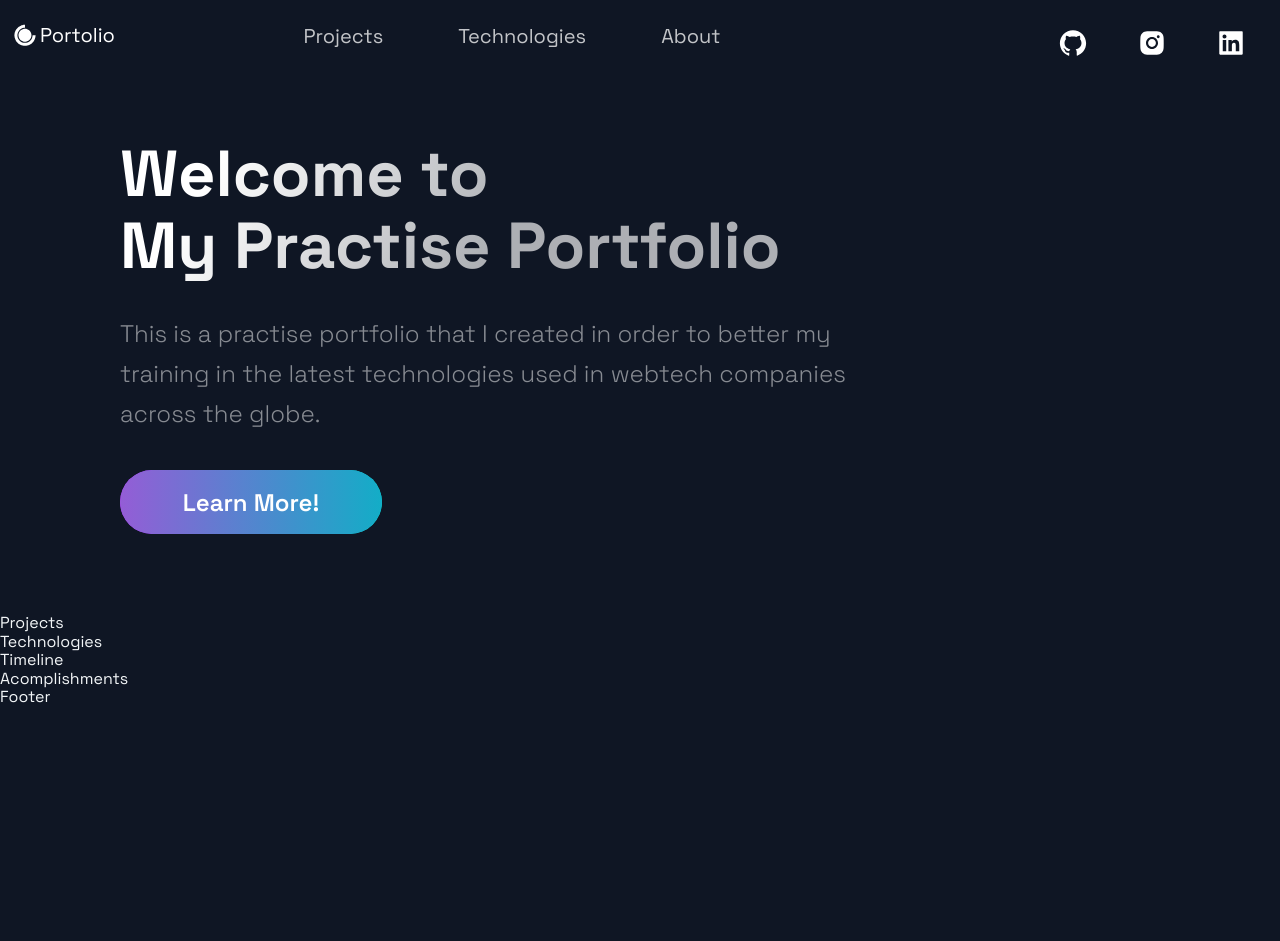
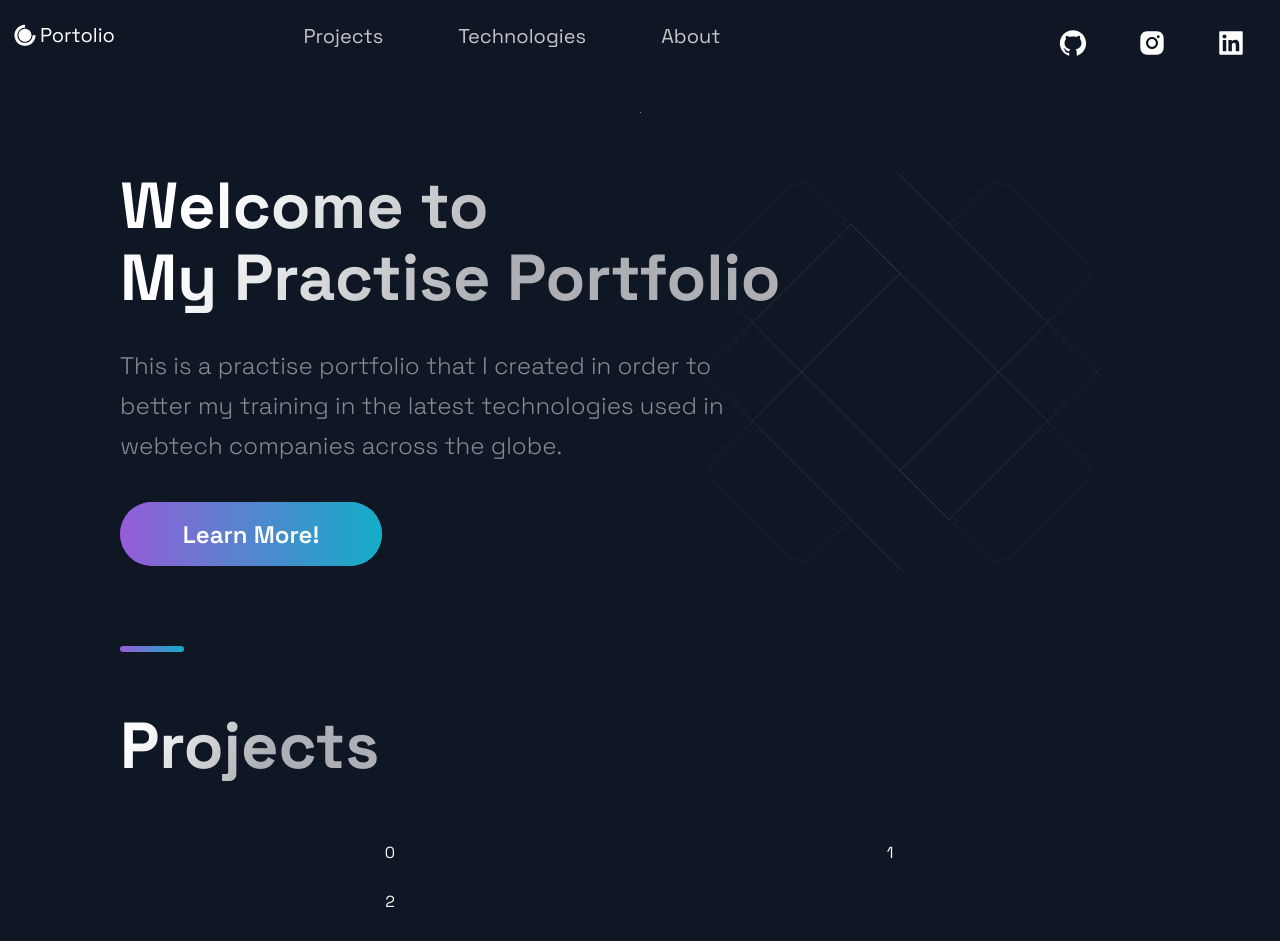
Before and after one commit to maisoncastro/react-practise, a Next.js app: page / in a window 1280 px wide. Shown: the top 941 px of the page. Before the commit the page ends 800 px from the top, so only its background shows below. Built offline with nearby package versions, Linux system fonts and the light colour scheme.

Commit message:
Index and Projects

```diff
--- a/src/components/Projects/Projects.js
+++ b/src/components/Projects/Projects.js
@@ -5,9 +5,17 @@ import { Section, SectionDivider, SectionTitle } from '../../styles/GlobalCompon
 import { projects } from '../../constants/constants';
 
 const Projects = () => (
-  <div>
-    Projects
-  </div>
+  <Section nopadding id="projects">
+    <SectionDivider />
+    <SectionTitle main>Projects</SectionTitle>
+    <GridContainer>
+      {[0, 1, 2].map((projects) => (
+        <div>
+          {projects}
+        </div>
+      ))}
+    </GridContainer>
+  </Section>
 );
 
 export default Projects;
--- a/src/pages/index.js
+++ b/src/pages/index.js
@@ -10,10 +10,10 @@ import { Section } from '../styles/GlobalComponents';
 const Home = () => {
   return (
     <Layout>
-      {/* <Section grid> */}
+      <Section grid>
         <Hero />
-        {/* <BgAnimation /> */}
-      {/* </Section> */}
+        <BgAnimation />
+      </Section>
       <Projects />
       <Technologies />
       <Timeline />
```
